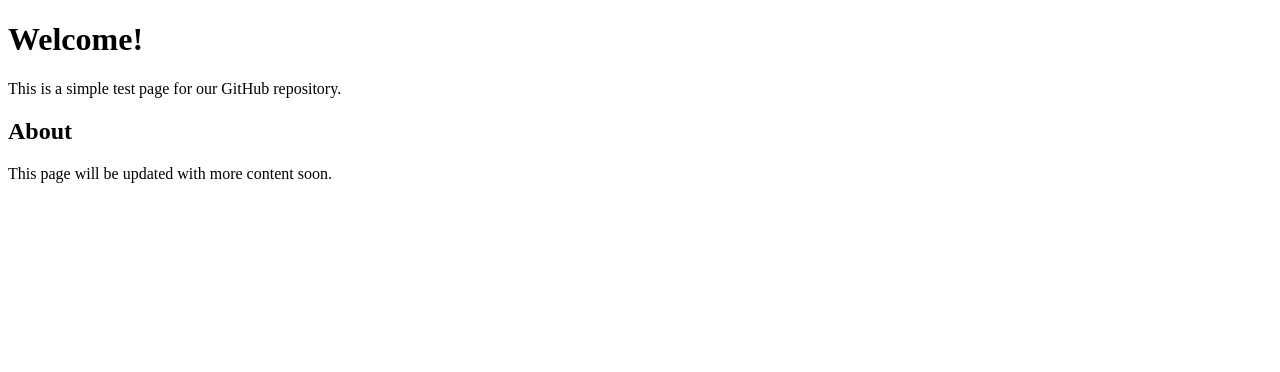
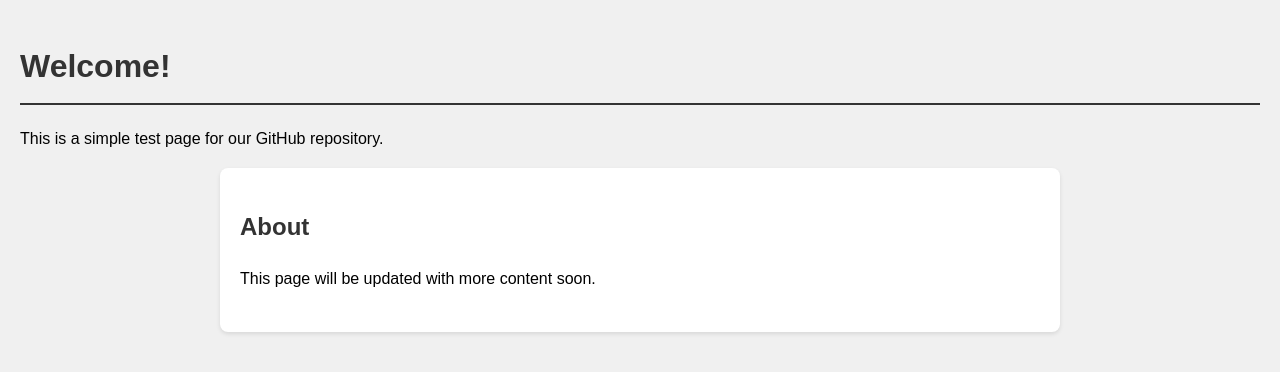
Before and after one commit to SlawomirKreczmanski/new-test, a plain HTML site: page index.html in a window 1280 px wide. Drawn offline with Linux system fonts and the light colour scheme.

Commit message:
Add CSS styling to the page

```diff
--- a/index.html
+++ b/index.html
@@ -4,6 +4,33 @@
     <meta charset="UTF-8">
     <meta name="viewport" content="width=device-width, initial-scale=1.0">
     <title>Welcome to My Test Page</title>
+    <style>
+        body {
+            font-family: Arial, sans-serif;
+            line-height: 1.6;
+            margin: 0;
+            padding: 20px;
+            background-color: #f0f0f0;
+        }
+        .container {
+            max-width: 800px;
+            margin: 0 auto;
+            background-color: white;
+            padding: 20px;
+            border-radius: 8px;
+            box-shadow: 0 2px 4px rgba(0,0,0,0.1);
+        }
+        h1, h2 {
+            color: #333;
+        }
+        h1 {
+            border-bottom: 2px solid #333;
+            padding-bottom: 10px;
+        }
+        section {
+            margin: 20px 0;
+        }
+    </style>
 </head>
 <body>
     <h1>Welcome!</h1>
```
